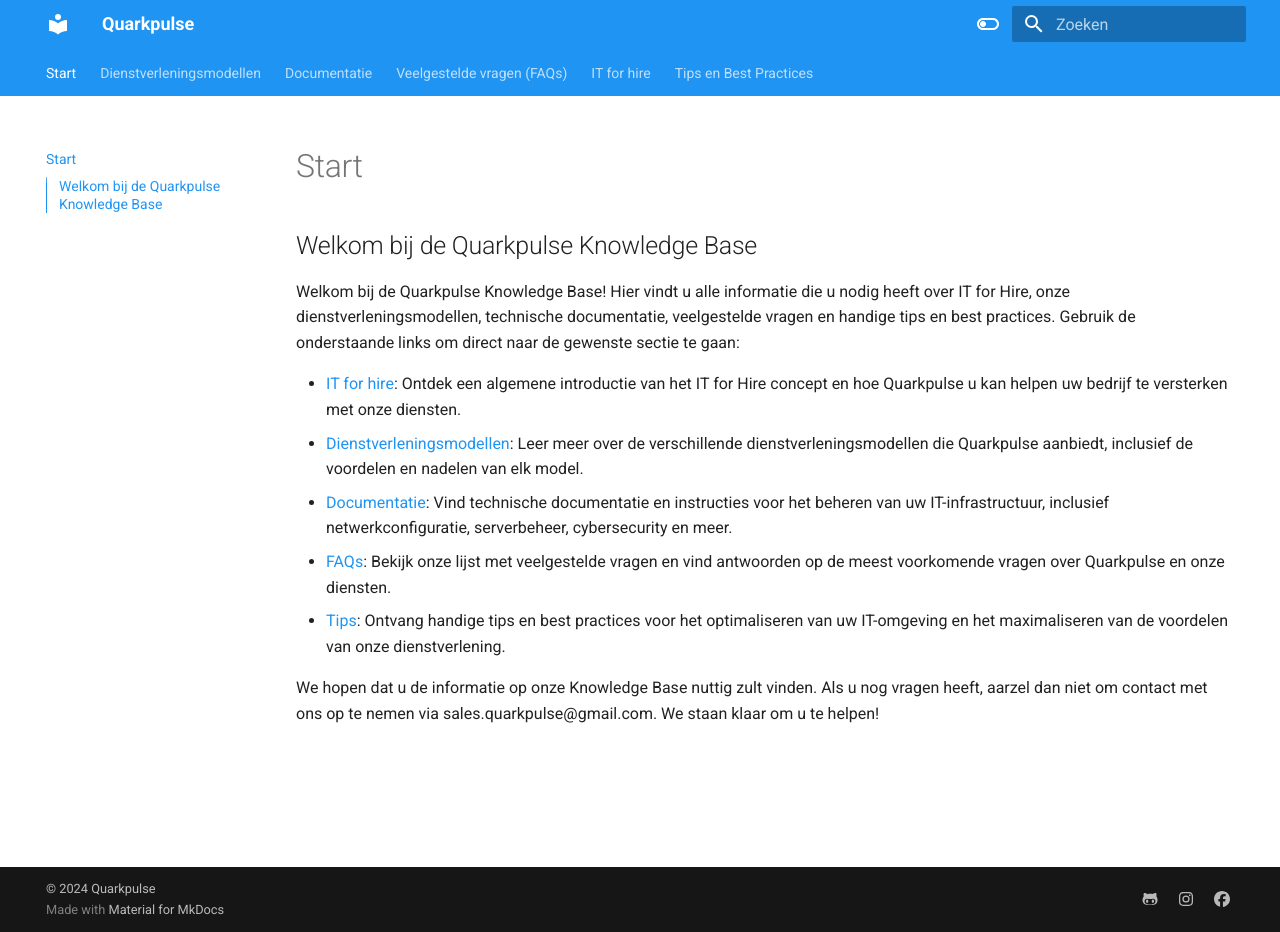
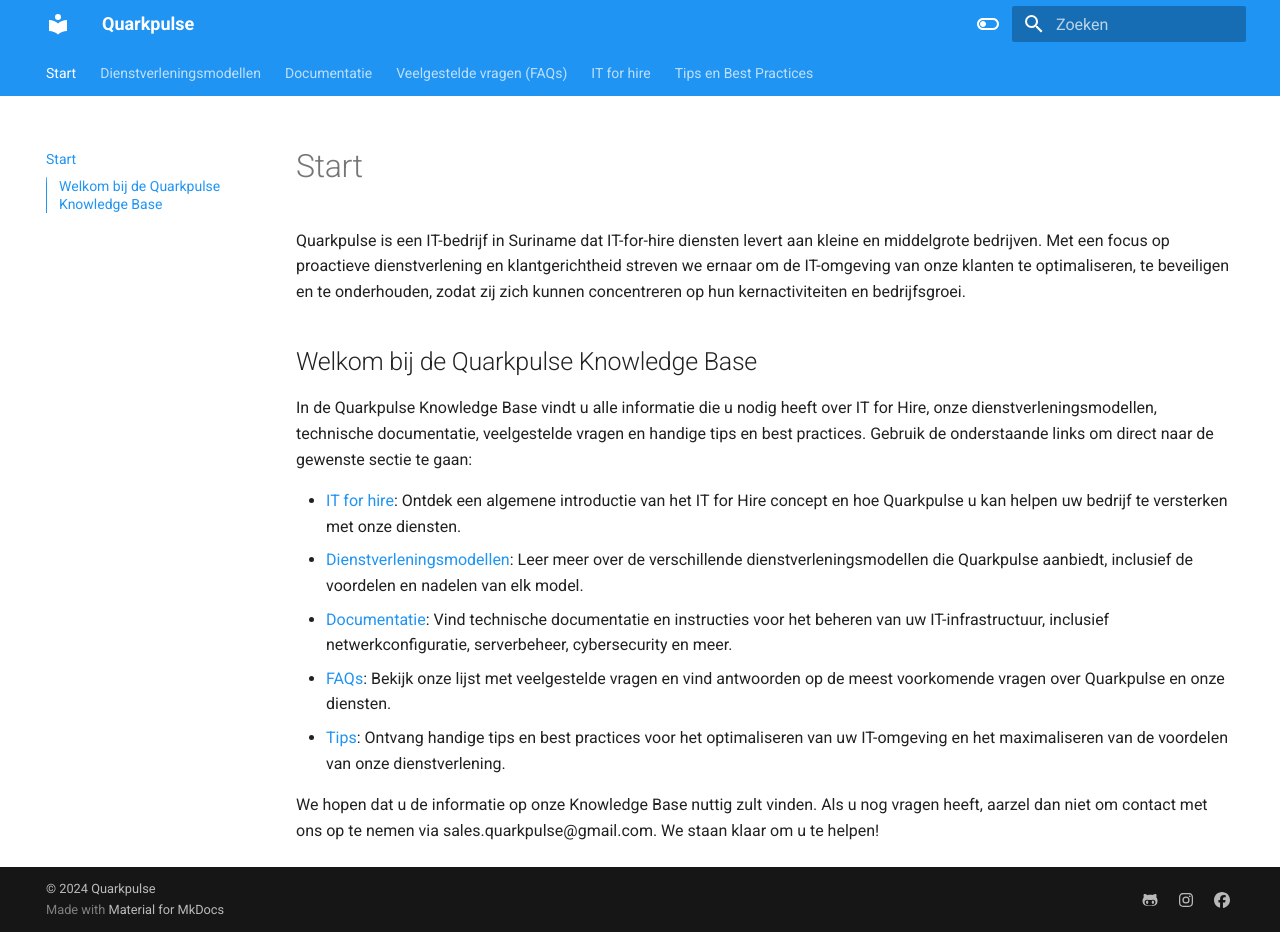
Before and after one commit to Quarkpulse/docs, an MkDocs documentation site: the page built from docs/index.md, in a window 1280 px wide and 932 px high. Built offline with MkDocs 1.6.1 and Material for MkDocs 9.7.7, drawn with Linux system fonts in a browser that asks for light colours.

Commit message:
Update index.md

```diff
--- a/docs/index.md
+++ b/docs/index.md
@@ -1,8 +1,9 @@
 # Start
+Quarkpulse is een IT-bedrijf in Suriname dat IT-for-hire diensten levert aan kleine en middelgrote bedrijven. Met een focus op proactieve dienstverlening en klantgerichtheid streven we ernaar om de IT-omgeving van onze klanten te optimaliseren, te beveiligen en te onderhouden, zodat zij zich kunnen concentreren op hun kernactiviteiten en bedrijfsgroei.
 
 ## Welkom bij de Quarkpulse Knowledge Base
 
-Welkom bij de Quarkpulse Knowledge Base! Hier vindt u alle informatie die u nodig heeft over IT for Hire, onze dienstverleningsmodellen, technische documentatie, veelgestelde vragen en handige tips en best practices. Gebruik de onderstaande links om direct naar de gewenste sectie te gaan:
+In de Quarkpulse Knowledge Base vindt u alle informatie die u nodig heeft over IT for Hire, onze dienstverleningsmodellen, technische documentatie, veelgestelde vragen en handige tips en best practices. Gebruik de onderstaande links om direct naar de gewenste sectie te gaan:
 
 - [IT for hire](it-for-hire): Ontdek een algemene introductie van het IT for Hire concept en hoe Quarkpulse u kan helpen uw bedrijf te versterken met onze diensten.
 - [Dienstverleningsmodellen](dienstverleningsmodellen): Leer meer over de verschillende dienstverleningsmodellen die Quarkpulse aanbiedt, inclusief de voordelen en nadelen van elk model.
```
